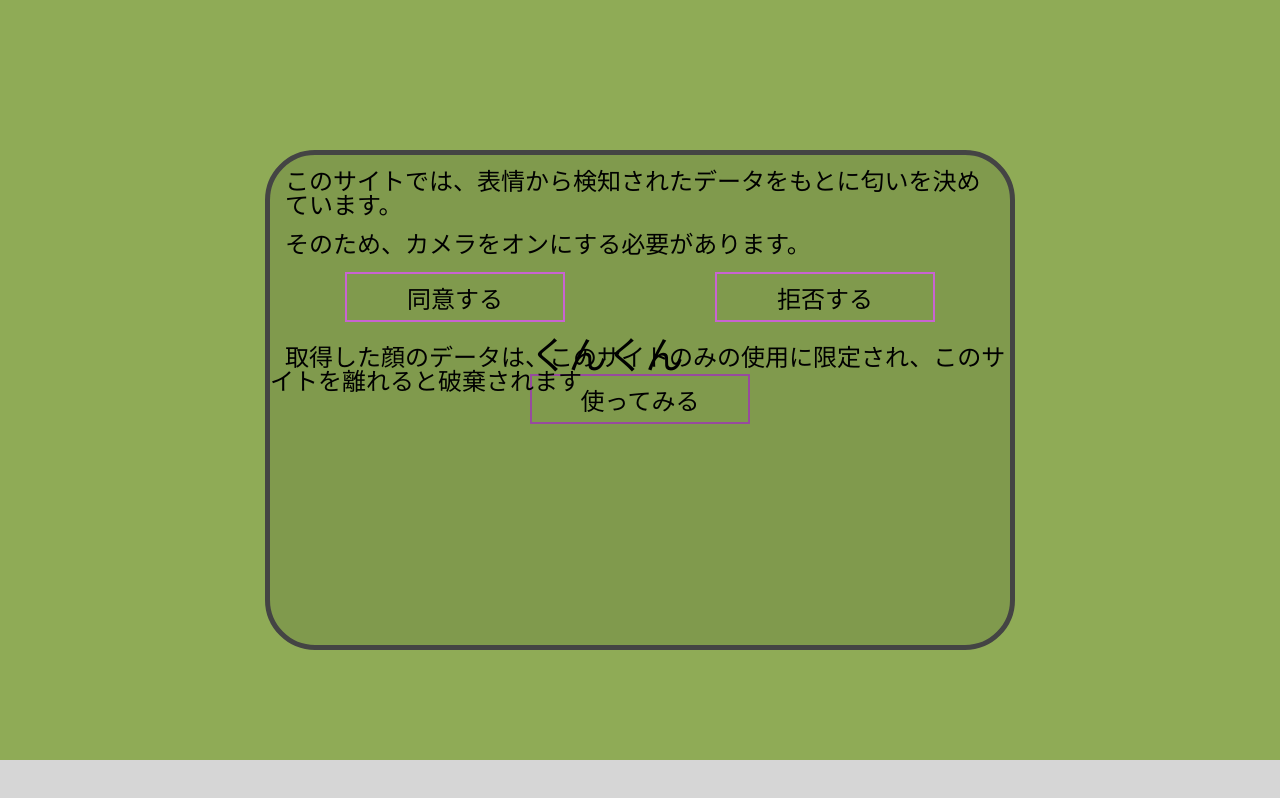
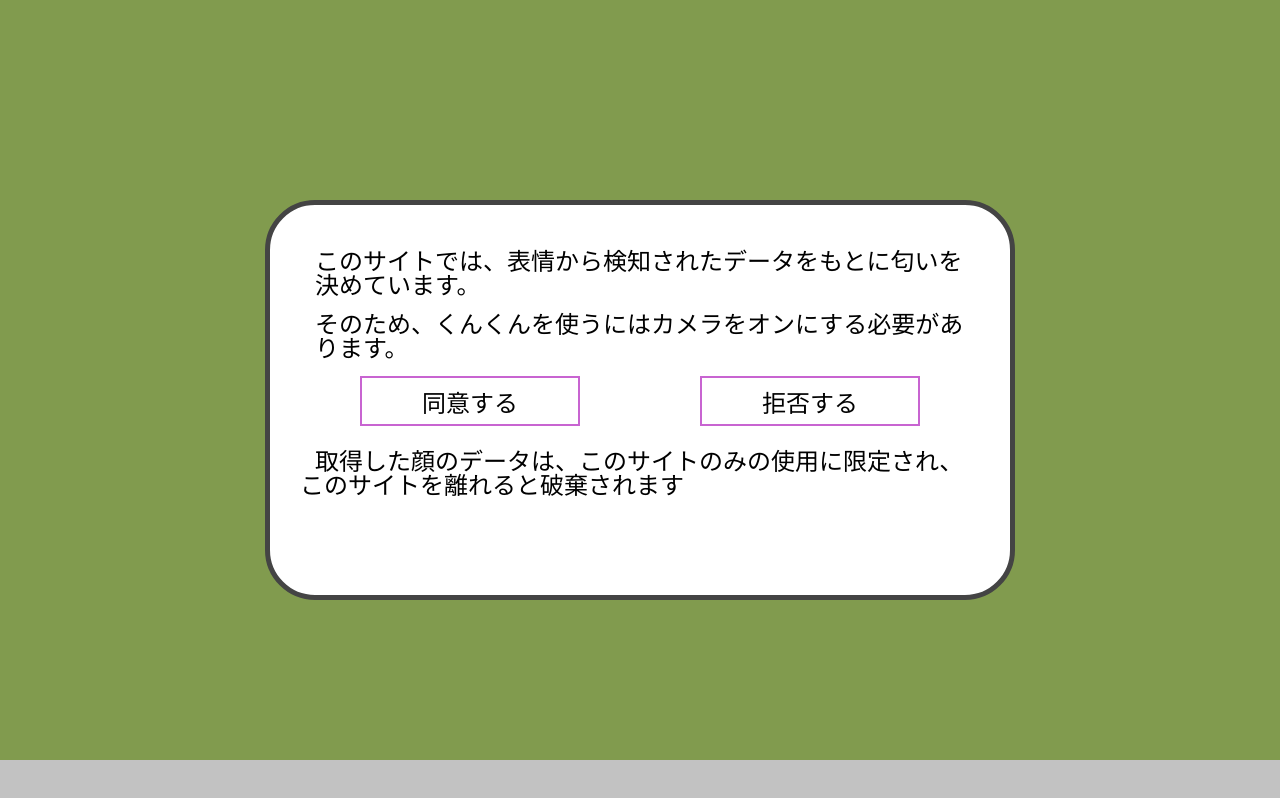
Before and after one commit to Micchili/kun-kun-v3, a React (Create React App) app: page / in a window 1280 px wide. Both pictures are taken after a click on the button "使ってみる". Built offline with nearby package versions, Linux system fonts and the light colour scheme.

Commit message:
Styleを変更

```diff
--- a/src/components/Confirmation.jsx
+++ b/src/components/Confirmation.jsx
@@ -11,17 +11,15 @@ const BackGround = styled.div`
     right: 0;
     bottom: 0;
     margin: auto;
-    background-color: rgba(0,0,0,0.4);
+    background-color: rgb(0,0,0,0.6);
     opacity: ${({ fade }) => (fade === "entered" ? 0.4 : 0)};
     display: ${({ fade }) => (fade === "exited" ? "none" : "block")};
 `
 
 const Artcale = styled.article`
+    padding: 30px;
     z-index: 100;
-    display: flex;
-    justify-content: center;
-    align-items: center;
-    height: 500px;
+    height: 400px;
     width: 750px;
     position: absolute;
     top: 0;
@@ -31,7 +29,7 @@ const Artcale = styled.article`
     margin: auto;
     border: solid 5px #444444;
     border-radius: 50px;
-    background-color: rgba(0,0,0,0.1);
+    background-color: #FFFFFF;
     transition: 0.5s;
     opacity: ${({ fade }) => (fade === "entered" ? 1 : 0)};
     display: ${({ fade }) => (fade === "exited" ? "none" : "block")};
@@ -52,7 +50,7 @@ export const Confimation = ({isFade,children}) => {
         <BackGround fade={isFade} />
         <Artcale fade={isFade}>
             <P>このサイトでは、表情から検知されたデータをもとに匂いを決めています。</P>
-            <P>そのため、カメラをオンにする必要があります。</P>
+            <P>そのため、くんくんを使うにはカメラをオンにする必要があります。</P>
             {children}<br/>
             <Small>取得した顔のデータは、このサイトのみの使用に限定され、このサイトを離れると破棄されます</Small>
         </Artcale>
```
